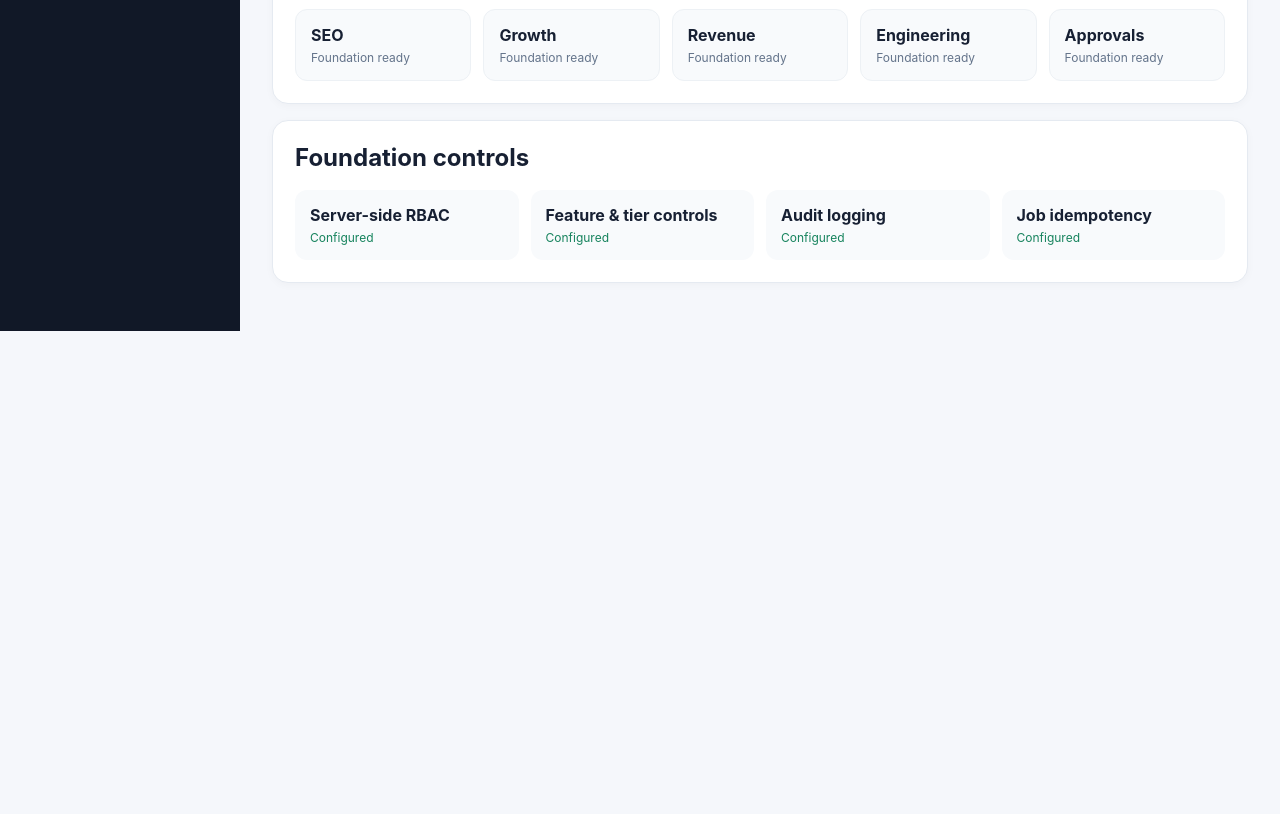
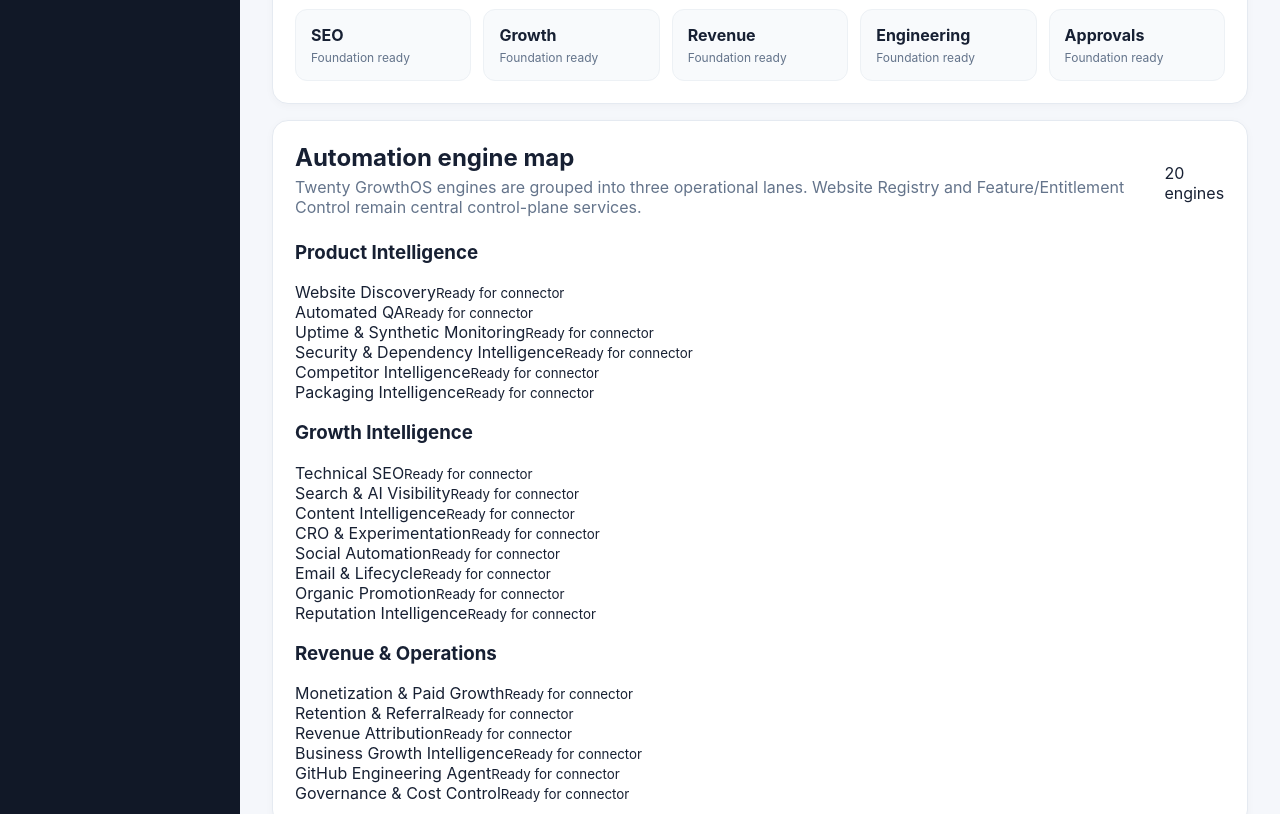
Before and after one commit to subvicco12/GrowthOS, a Next.js app: page / in a window 1280 px wide. Shown: the part 940-1754 px from the top of the page. Before the commit the page ends 1271 px from the top, so only its background shows below. Built offline with nearby package versions, Linux system fonts and the light colour scheme.

Commit message:
Add final automation engine map to command center

```diff
--- a/src/app/page.tsx
+++ b/src/app/page.tsx
@@ -1,6 +1,11 @@
 import { growthSites as sites, growthWorkspaces } from '../core/portfolio';
 
 const workspaces = growthWorkspaces.map(workspace => workspace.label);
+const engineGroups=[
+  {name:'Product Intelligence',engines:['Website Discovery','Automated QA','Uptime & Synthetic Monitoring','Security & Dependency Intelligence','Competitor Intelligence','Packaging Intelligence']},
+  {name:'Growth Intelligence',engines:['Technical SEO','Search & AI Visibility','Content Intelligence','CRO & Experimentation','Social Automation','Email & Lifecycle','Organic Promotion','Reputation Intelligence']},
+  {name:'Revenue & Operations',engines:['Monetization & Paid Growth','Retention & Referral','Revenue Attribution','Business Growth Intelligence','GitHub Engineering Agent','Governance & Cost Control']},
+];
 
 export default function Dashboard() {
   return (
@@ -62,6 +67,11 @@ export default function Dashboard() {
           </div>
         </section>
 
+        <section className="panel" id="engine-map">
+          <div className="panelHead"><div><h2>Automation engine map</h2><p>Twenty GrowthOS engines are grouped into three operational lanes. Website Registry and Feature/Entitlement Control remain central control-plane services.</p></div><span className="engineCount">20 engines</span></div>
+          <div className="engineGroups">{engineGroups.map(group=><article className="engineGroup" key={group.name}><h3>{group.name}</h3>{group.engines.map(engine=><div className="engine" key={engine}><span>{engine}</span><small>Ready for connector</small></div>)}</article>)}</div>
+        </section>
+
         <section className="panel">
           <h2>Foundation controls</h2>
           <div className="controls">
```
